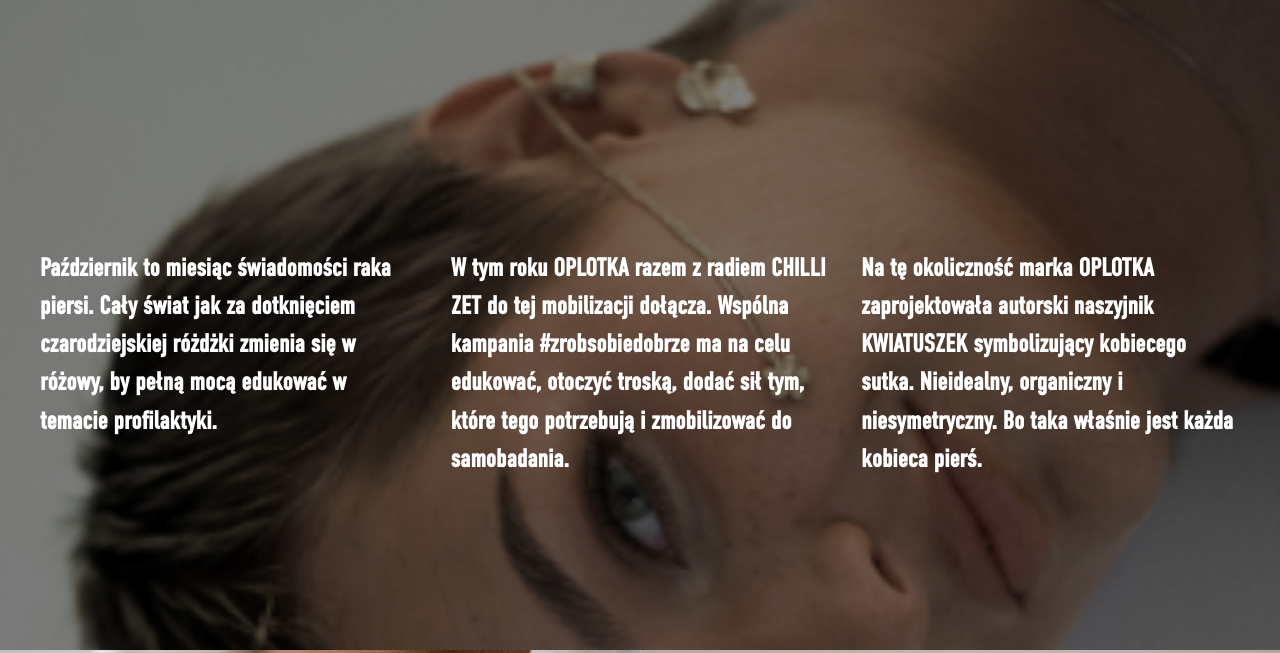
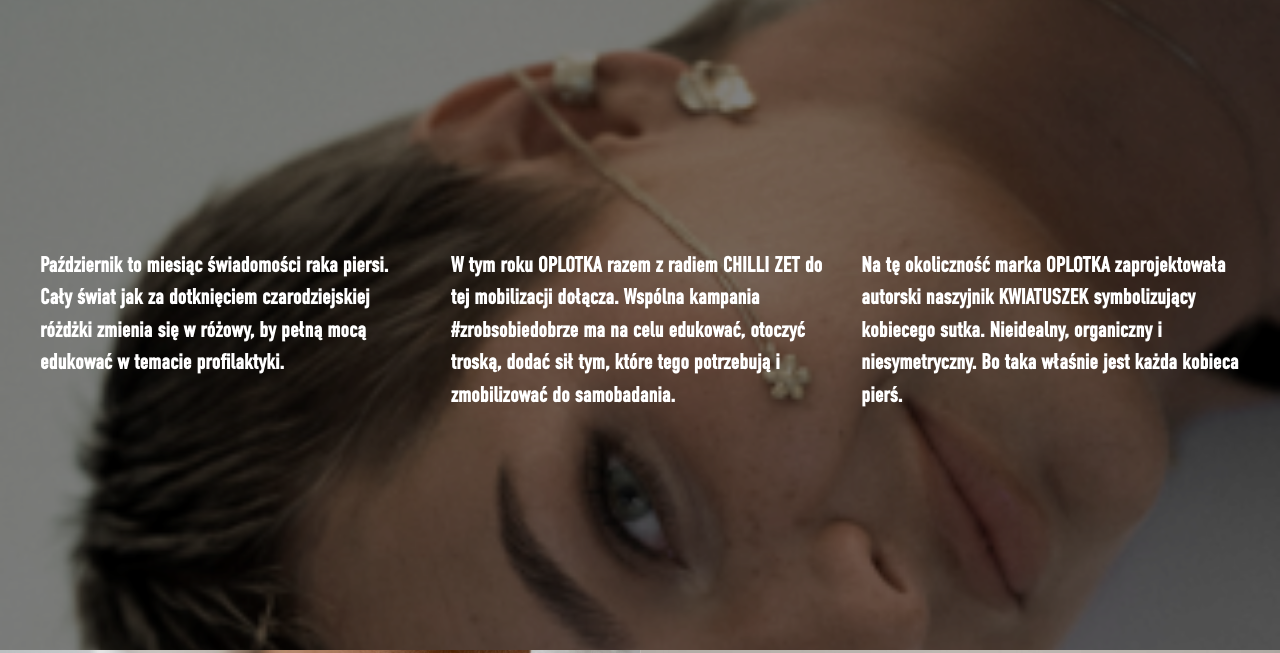
Before and after one commit to BlazejBatko/zrobsobiedobrze, a website: page index.html in a window 1280 px wide. Shown: the part 322-975 px from the top of the page. Drawn offline with Linux system fonts and the light colour scheme; files whose address does not match are found by name.

Commit message:
typography further updates

```diff
--- a/styles/globals.css
+++ b/styles/globals.css
@@ -62,7 +62,7 @@
   }
 
   p {
-    @apply max-w-sm text-[clamp(1rem,0.5455rem+2.2727vw,2rem)] lg:text-[clamp(1rem,0.55rem+1.3vw,1.75rem)] md:max-w-xl 2xl:max-w-none;
+    @apply max-w-sm text-[clamp(1rem,0.5455rem+2.2727vw,2rem)] lg:text-[clamp(1rem,0.55rem+1vw,1.75rem)] md:max-w-xl 2xl:max-w-none;
   }
 }
 
```
Also changed, not shown: styles/output.css.
